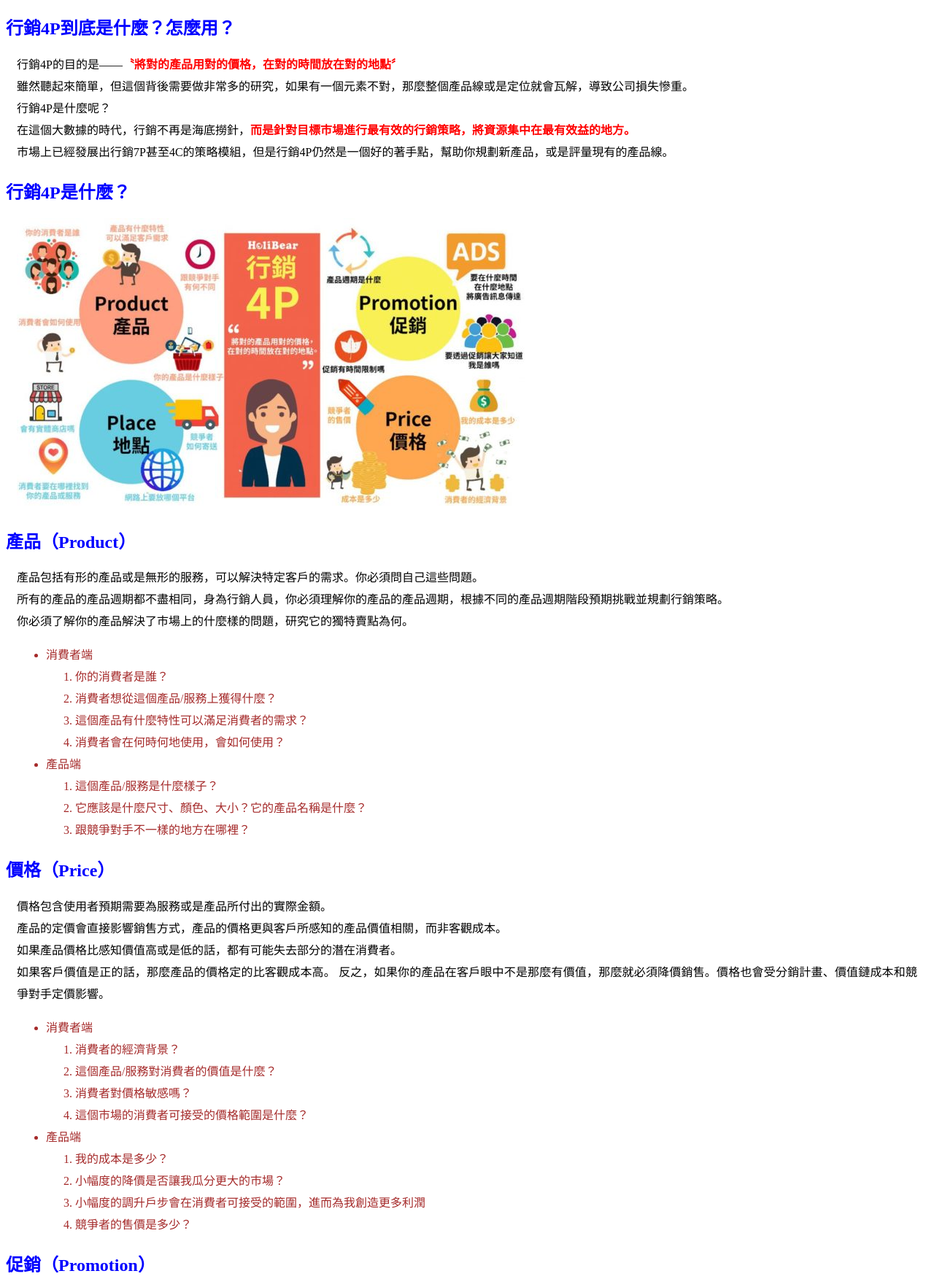
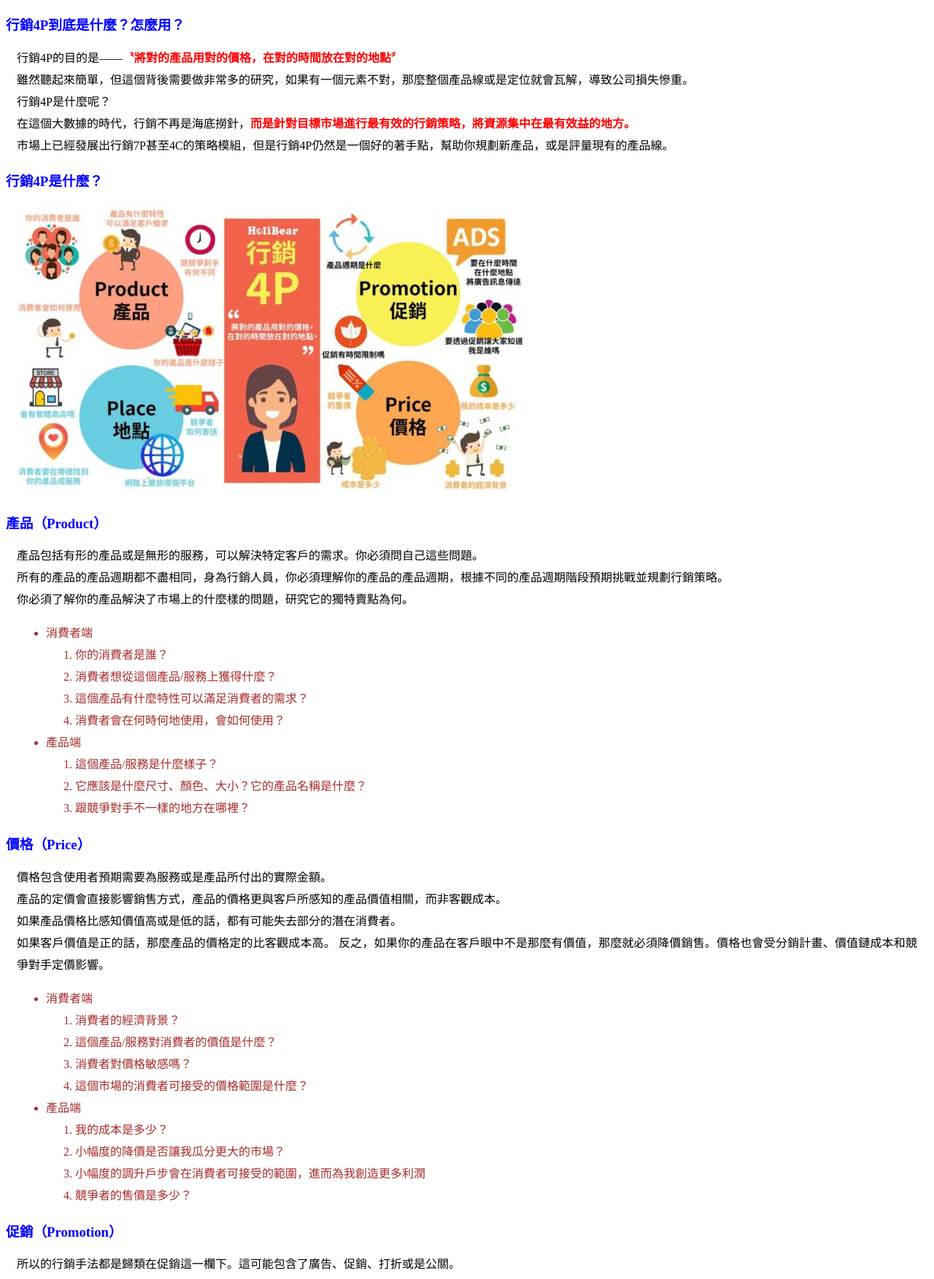
Before and after one commit to graxy0930/graxy0930.github.io, a plain HTML site: page B2B01/作業02/index.html in a window 1280 px wide. Shown: the part 70-1823 px from the top of the page at 73% size. Drawn offline with Linux system fonts and the light colour scheme.

Commit message:
Update index.html

```diff
--- a/B2B01/作業02/index.html
+++ b/B2B01/作業02/index.html
@@ -9,11 +9,8 @@
 			text-align: justify;
 			line-height: 30px;
 		}
-		h2 {
+		h3 {
 			color: blue;
-		}
-		h3 {
-			color: red;
 		}
 		span {
 			color: red;
@@ -30,17 +27,17 @@
 </head>
 	<body>
         <h1>圖解行銷4P</h1>
-		<h2>行銷4P到底是什麼？怎麼用？</h2>
+		<h3>行銷4P到底是什麼？怎麼用？</h3>
 		<div>
 			行銷4P的目的是——<span>〝將對的產品用對的價格，在對的時間放在對的地點〞</span><br>
 			雖然聽起來簡單，但這個背後需要做非常多的研究，如果有一個元素不對，那麼整個產品線或是定位就會瓦解，導致公司損失慘重。<br>
 			行銷4P是什麼呢？<br>在這個大數據的時代，行銷不再是海底撈針，<span>而是針對目標市場進行最有效的行銷策略，將資源集中在最有效益的地方。</span>
 			<br>市場上已經發展出行銷7P甚至4C的策略模組，但是行銷4P仍然是一個好的著手點，幫助你規劃新產品，或是評量現有的產品線。
 		</div>
-		<h2>行銷4P是什麼？</h2>
+		<h3>行銷4P是什麼？</h3>
 		<div><img src="4P.jpg" width="700"></div>
 
-		<h2>產品（Product）</h2>
+		<h3>產品（Product）</h3>
 		<div>
 			產品包括有形的產品或是無形的服務，可以解決特定客戶的需求。你必須問自己這些問題。<br>
 			所有的產品的產品週期都不盡相同，身為行銷人員，你必須理解你的產品的產品週期，根據不同的產品週期階段預期挑戰並規劃行銷策略。<br>
@@ -63,7 +60,7 @@
 		</ul>
 		</div>
 
-		<h2>價格（Price）</h2>
+		<h3>價格（Price）</h3>
 		<div>
 			價格包含使用者預期需要為服務或是產品所付出的實際金額。<br>產品的定價會直接影響銷售方式，產品的價格更與客戶所感知的產品價值相關，而非客觀成本。<br>
 			如果產品價格比感知價值高或是低的話，都有可能失去部分的潛在消費者。<br>如果客戶價值是正的話，那麼產品的價格定的比客觀成本高。
@@ -87,7 +84,7 @@
 		</ul>
 		</div>
 
-		<h2>促銷（Promotion）</h2>
+		<h3>促銷（Promotion）</h3>
 		<div>
 			所以的行銷手法都是歸類在促銷這一欄下。這可能包含了廣告、促銷、打折或是公關。<br>
 			無論你是用哪一個行銷管道，你必須確保這對你的產品、你的客群以及消費市場是合適的。你也必須分辨「行銷」以及「促銷」的差別。
@@ -110,7 +107,7 @@
 			</ul>
 		</div>
 
-		<h2>地點（Place）</h2>
+		<h3>地點（Place）</h3>
 		<div>
 			地點指的是產品的銷售管道，如何將。是透過店面、網路、大賣場……？ 銷售管道也應該與整個行銷策略相符。
 
@@ -132,7 +129,7 @@
 			</ul>
 		</div>
 
-		<h2>資料來源：</h2>
+		<h3>資料來源：</h3>
 		<div>
 			<ul>
 			<li><a href="https://www.marketersgo.com/marketing-strategies-tactics/202001/mk8inv-%e8%a1%8c%e9%8a%b74p-%e5%9c%96%e8%a7%a3%e8%a1%8c%e9%8a%b74p-%e8%a1%8c%e9%8a%b74p%e6%98%af%e4%bb%80%e9%ba%bc/" target="_blank">一張圖看懂行銷4P到底是什麼！圖解行銷4P與實利分析</a></li>
```
